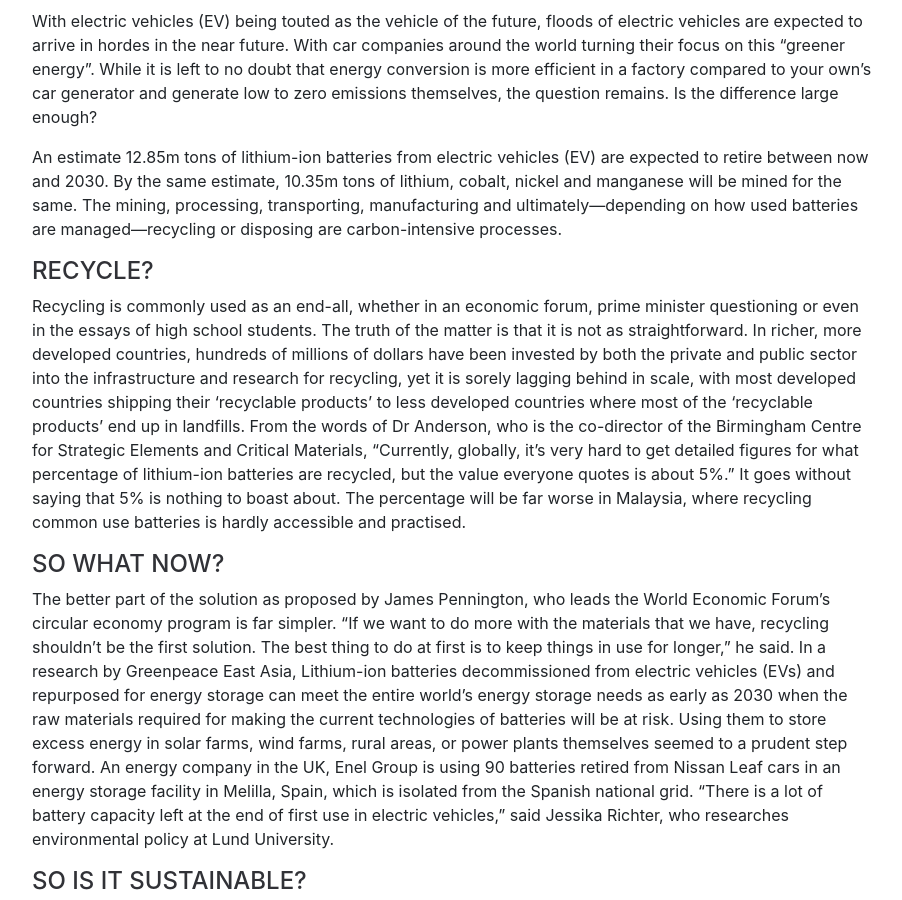
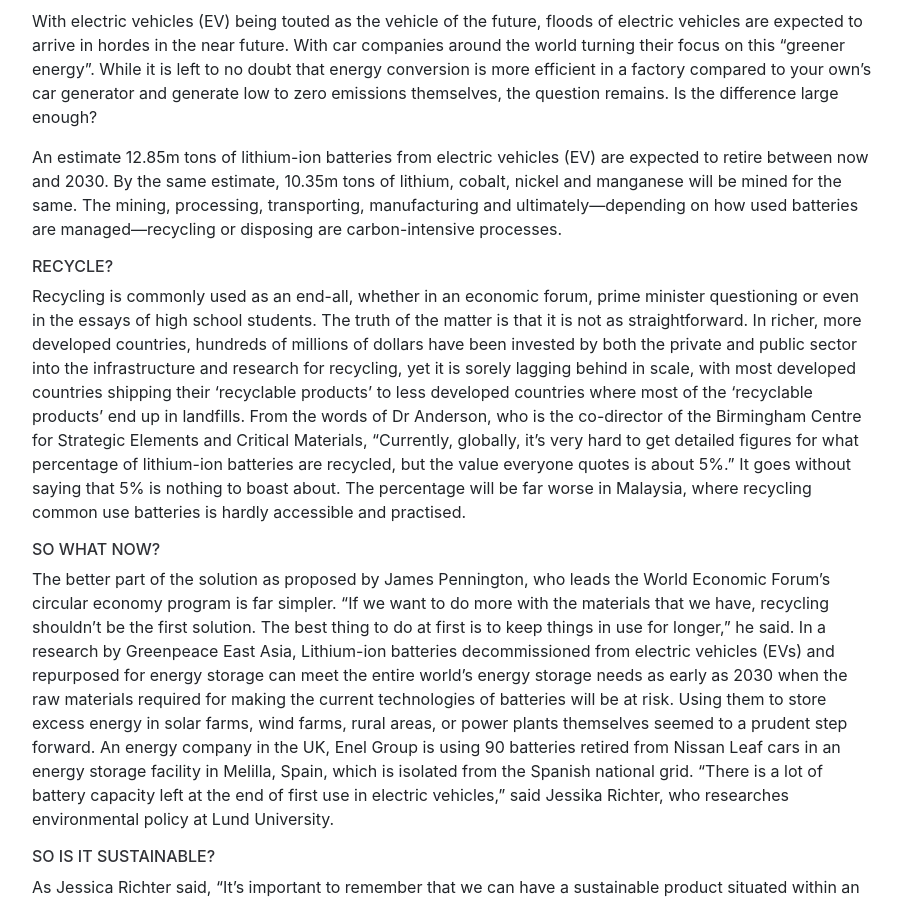
Before and after one commit to JiaCherng/bookimu, a Jekyll site: the page built from _posts/2021-09-27-Sustainable EVs and their batteries.md, in a window 1280 px wide and 900 px high, scrolled down 647 px. Shown: the whole window, without its empty margins (188-1090 px from the left). Built offline with Jekyll 4.4.1, drawn with Linux system fonts in a browser that asks for light colours; comment, search, counter and statistics services are not loaded.

```diff
--- a/_posts/2021-09-27-Sustainable EVs and their batteries.md
+++ b/_posts/2021-09-27-Sustainable EVs and their batteries.md
@@ -1,7 +1,7 @@
 ---
 layout: post
 title: Electric vehicles and their batteries
-featured-img: Ev's batteries
+featured-img: EV's batteries
 categories: Technology
 ---
 
@@ -10,13 +10,13 @@ With electric vehicles (EV) being touted as the vehicle of the future, floods of
 
 An estimate 12.85m tons of lithium-ion batteries from electric vehicles (EV) are expected to retire between now and 2030. By the same estimate, 10.35m tons of lithium, cobalt, nickel and manganese will be mined for the same. The mining, processing, transporting, manufacturing and ultimately—depending on how used batteries are managed—recycling or disposing are carbon-intensive processes.
 
-#### RECYCLE?
+###### RECYCLE?
 Recycling is commonly used as an end-all, whether in an economic forum, prime minister questioning or even in the essays of high school students. The truth of the matter is that it is not as straightforward. In richer, more developed countries, hundreds of millions of dollars have been invested by both the private and public sector into the infrastructure and research for recycling, yet it is sorely lagging behind in scale, with most developed countries shipping their ‘recyclable products’ to less developed countries where most of the ‘recyclable products’ end up in landfills. From the words of Dr Anderson, who is the co-director of the Birmingham Centre for Strategic Elements and Critical Materials, "Currently, globally, it's very hard to get detailed figures for what percentage of lithium-ion batteries are recycled, but the value everyone quotes is about 5%." It goes without saying that 5% is nothing to boast about. The percentage will be far worse in Malaysia, where recycling common use batteries is hardly accessible and practised.
 
-#### SO WHAT NOW?
+###### SO WHAT NOW?
 The better part of the solution as proposed by James Pennington, who leads the World Economic Forum’s circular economy program is far simpler. “If we want to do more with the materials that we have, recycling shouldn’t be the first solution. The best thing to do at first is to keep things in use for longer,” he said. In a research by Greenpeace East Asia, Lithium-ion batteries decommissioned from electric vehicles (EVs) and repurposed for energy storage can meet the entire world’s energy storage needs as early as 2030 when the raw materials required for making the current technologies of batteries will be at risk. Using them to store excess energy in solar farms, wind farms, rural areas, or power plants themselves seemed to a prudent step forward. An energy company in the UK, Enel Group is using 90 batteries retired from Nissan Leaf cars in an energy storage facility in Melilla, Spain, which is isolated from the Spanish national grid. “There is a lot of battery capacity left at the end of first use in electric vehicles,” said Jessika Richter, who researches environmental policy at Lund University.
 
-#### SO IS IT SUSTAINABLE?
+###### SO IS IT SUSTAINABLE?
 As Jessica Richter said, “It’s important to remember that we can have a sustainable product situated within an unsustainable system.” The system and the surrounding infrastructure have not caught up with the production of electrical vehicles. Electric vehicles are not the end all to make our transport systems more friendly, it’s benefits as it currently stand are at most marginal. If you do the maths, in most more developed areas, deploying more petrol-guzzling buses will be even eco-friendlier than switching all the cars to EVs. Conclusion, EVs are only one facet of trying to mitigate the damage to the earth, there are a lot more to be done,
 
 
@@ -24,7 +24,7 @@ As Jessica Richter said, “It’s important to remember that we can have a sust
 
 
 
-##### Sources:
+###### Sources:
 https://www.theguardian.com/environment/2021/aug/20/electric-car-batteries-what-happens-to-them
 https://www.greenpeace.org/eastasia/press/6175/greenpeace-report-troubleshoots-chinas-electric-vehicles-boom-highlights-critical-supply-risks-for-lithium-ion-batteries/
 https://www.bbc.com/news/business-56574779
```
